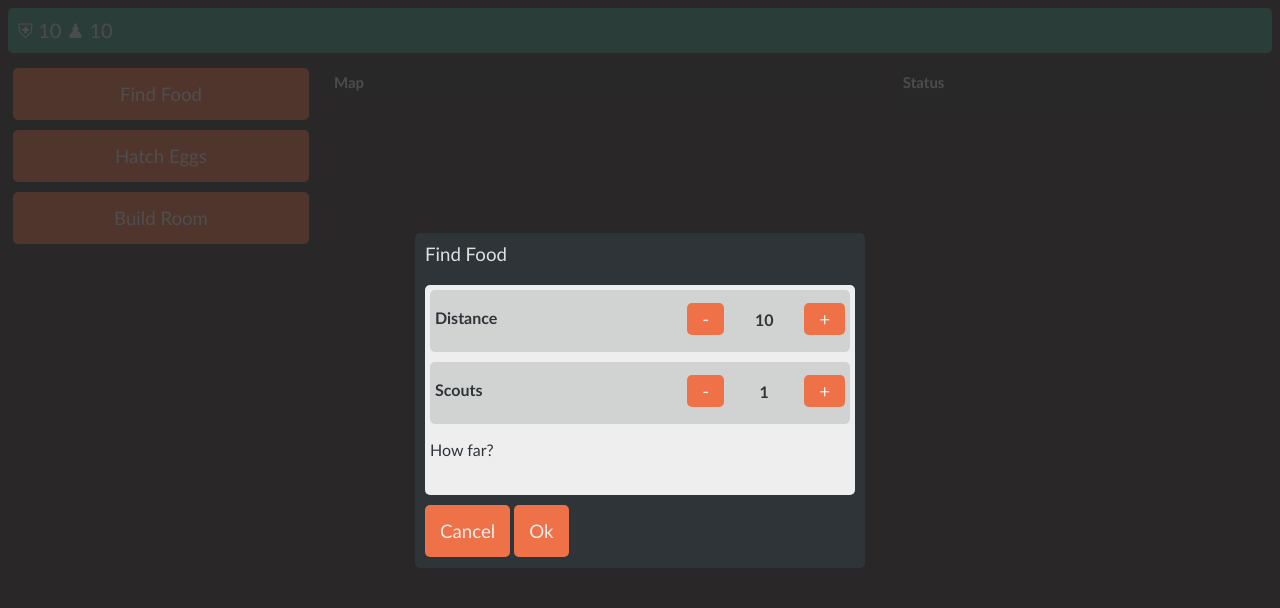
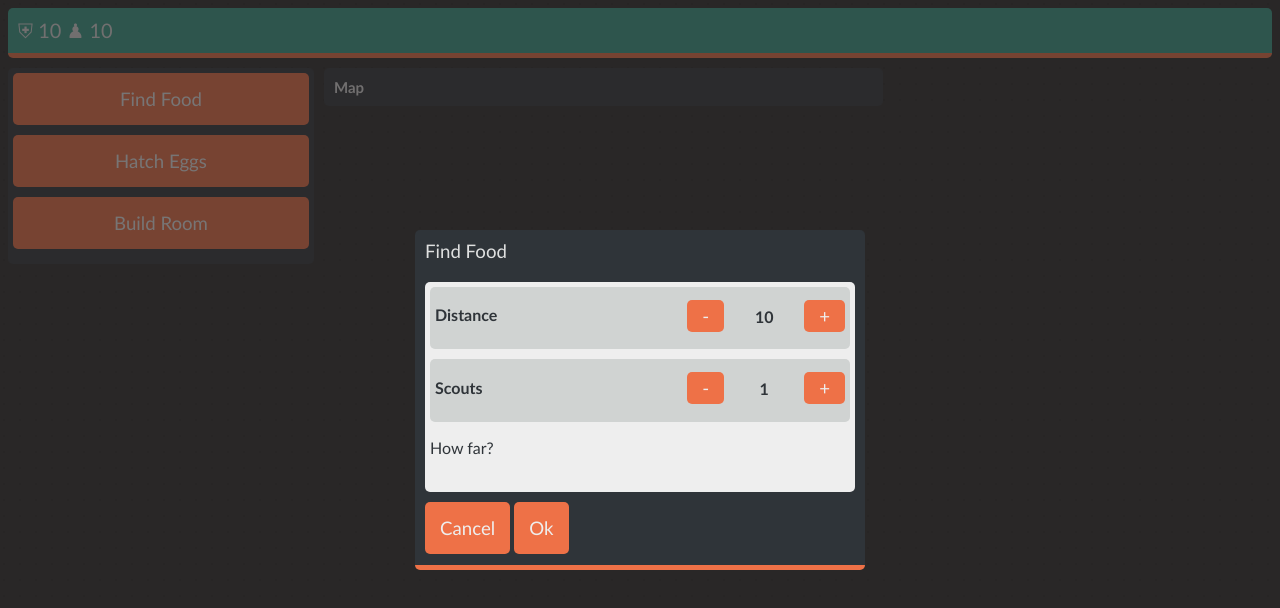
Before and after one commit to CrociDB/anthority, a website: page game/index.html in a window 1280 px wide. Both pictures are taken after a click on the link "Find Food". Drawn offline with Linux system fonts and the light colour scheme.

Commit message:
improved style and css animations

```diff
--- a/game/css/style.css
+++ b/game/css/style.css
@@ -1,7 +1,21 @@
 body {
     background-color: #2B2B2B;
+    background-image: url("../img/back.png");
+    background-repeat: repeat;
     font-family: "Trebuchet MS", Helvetica, sans-serif;
     color: #DFE0E0;
+
+    -webkit-touch-callout: none;
+    -webkit-user-select: none;
+    -khtml-user-select: none;
+    -moz-user-select: none;
+    -ms-user-select: none;
+    user-select: none;
+    cursor: default;
+}
+
+a, h1, span {
+    cursor: default;
 }
 
 /* Header */
@@ -14,6 +28,7 @@ body {
     overflow: hidden;
     padding: 10px;
     border-radius: 5px;
+    border-bottom: 5px solid #EE7147;
 }
 
 #header div {
@@ -56,6 +71,12 @@ body {
     border-radius: 5px;
 }
 
+.widget-invisible {
+    display: block;
+    background-color: #2B2B2B;
+    padding: 0;
+}
+
 .widget h1 {
     font-size: 15px;
     padding: 5px;
@@ -74,11 +95,6 @@ body {
 
 /* Buttons */
 
-@keyframes hoveranim {
-    0%   {background-color: #EE7147;}
-    100% {background-color: #369D8A;}
-}
-
 .button {
     display: block;
     border-radius: 5px;
@@ -89,6 +105,8 @@ body {
     text-decoration: none;
     font-size: 14pt;
     margin-bottom: 10px;
+
+    transition: background-color 200ms;
 }
 
 .inline-button {
@@ -101,18 +119,13 @@ body {
 
 .button:hover {
     background-color: #369D8A;
-    animation-name: hoveranim;
-    animation-duration: 500ms;
+    transition: background-color 200ms;
 }
 
 /* Dialog */
 
-.hidden {
-    position: absolute;
-    visibility: hidden;
-}
-
 .dialog-container {
+    visibility: visible;
     position: absolute;
     top: 0;
     bottom: 0;
@@ -120,10 +133,12 @@ body {
     right: 0;
 
     background-color: #282626;
-    opacity: 0.8;
+    opacity: 0.6;
+    transition: opacity 50ms ease-in;
 }
 
 .dialog {
+    visibility: visible;
     position: absolute;
     display: block;
 
@@ -140,6 +155,15 @@ body {
 
     background-color: #2F3439;
     padding-bottom: 35px;
+    border-bottom: 5px solid #EE7147;
+    opacity: 1;
+    transition: opacity 100ms  ease-in;
+}
+
+.hidden {
+    position: absolute;
+    visibility: hidden !important;
+    opacity: 0.0;
 }
 
 .dialog header {
@@ -235,6 +259,7 @@ body {
 
 ul {
     padding: 0;
+    margin: 0;
 }
 
 .wprogress p {
--- a/game/index.html
+++ b/game/index.html
@@ -29,8 +29,7 @@
                 </section>
             </div>
             <div id="right" class="column">
-                <section id="status" class="widget widget-clear">
-                    <h1>Status</h1>
+                <section id="status" class="widget widget-clear widget-invisible">
                     <div>
                         <ul>
                         </ul>
--- a/game/js/dialog.js
+++ b/game/js/dialog.js
@@ -6,16 +6,16 @@ let dialog = {
     ok: gId("dialogOk"),
     cancel: gId("dialogCancel"),
     hide() {
-        this.bg.style = "visibility: hidden";
-        this.dw.style = "visibility: hidden";
+        this.bg.classList.add("hidden");
+        this.dw.classList.add("hidden");
         this.section.innerHTML = "";
         this.active = false;
 
         setTimeout(this.checkQueue.bind(this), 100);
     },
     show() {
-        this.bg.style = "visibility: visible";
-        this.dw.style = "visibility: visible";
+        this.bg.classList.remove("hidden");
+        this.dw.classList.remove("hidden");
         this.active = true;
     },
     onOk: null,
```
Also changed, not shown: game/img/back.png (added).
